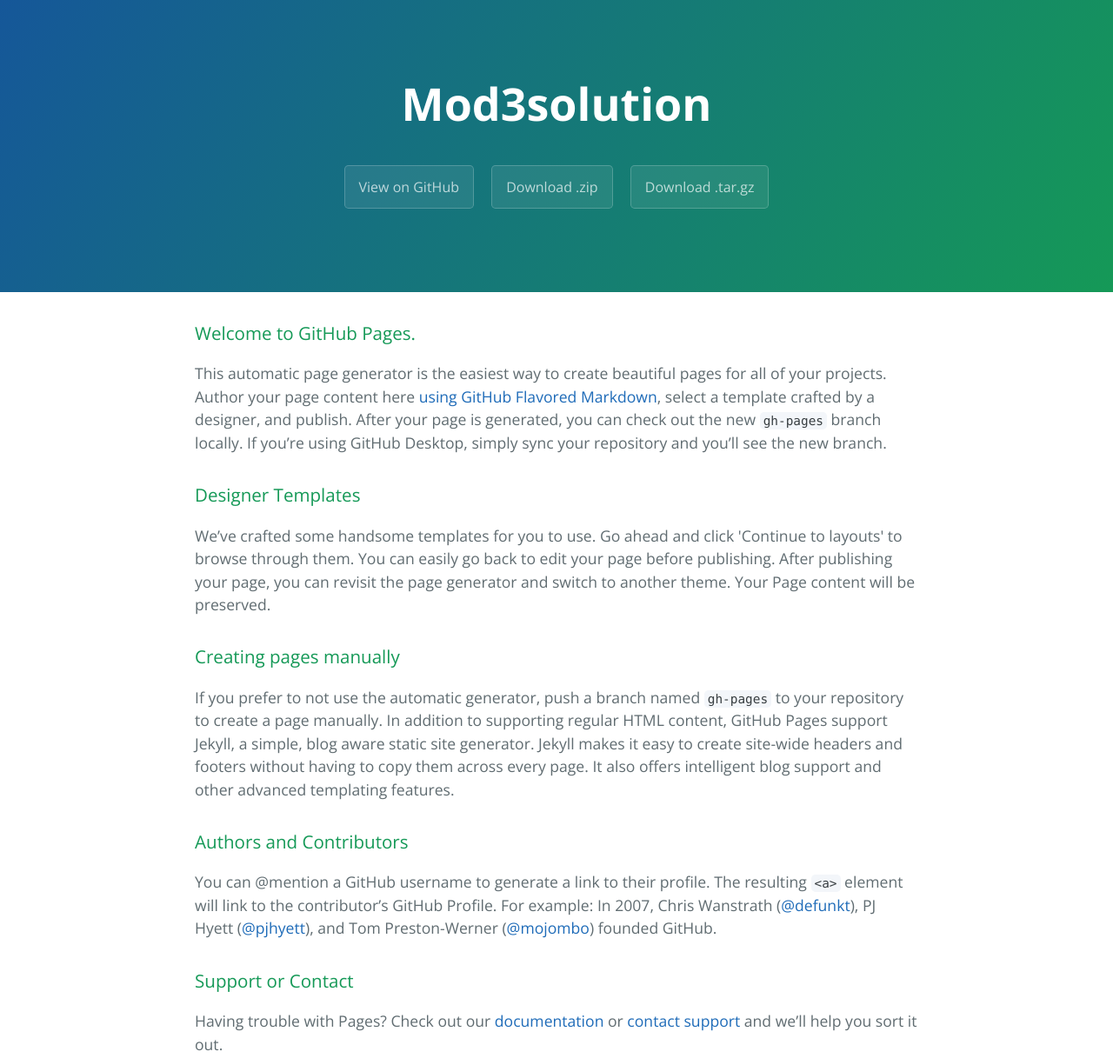
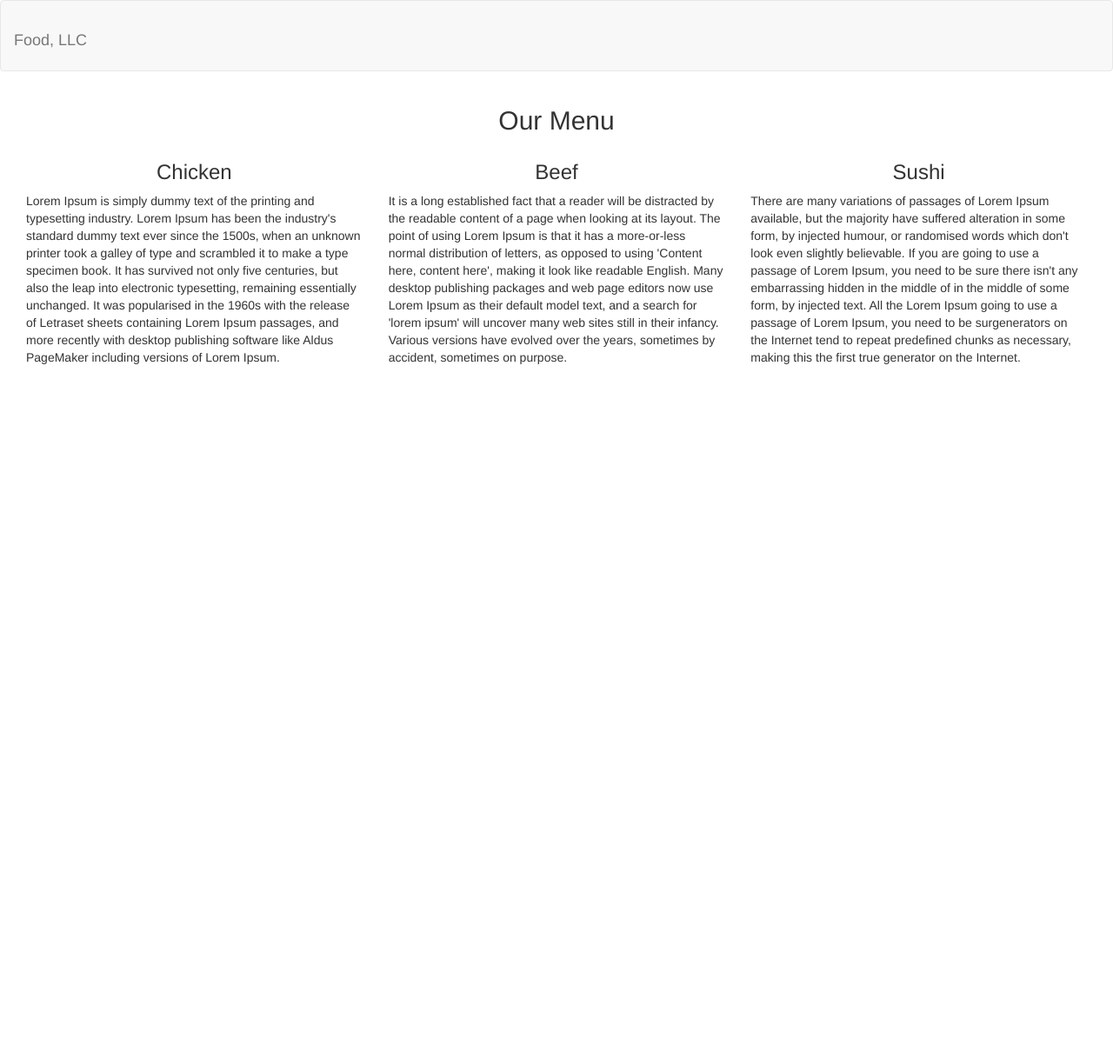
Before and after one commit to JaskiSasan/mod3solution, a plain HTML site: page index.html in a window 1280 px wide. Shown: the top 1217 px of the page at 87% size. After the commit the page ends 800 px from the top, so only its background shows below. Drawn offline with nearby package versions, Linux system fonts and the light colour scheme.

Commit message:
Update index.html

```diff
--- a/index.html
+++ b/index.html
@@ -1,57 +1,57 @@
 <!DOCTYPE html>
-<html lang="en-us">
-  <head>
-    <meta charset="UTF-8">
-    <title>Mod3solution by JaskiSasan</title>
-    <meta name="viewport" content="width=device-width, initial-scale=1">
-    <link rel="stylesheet" type="text/css" href="stylesheets/normalize.css" media="screen">
-    <link href='https://fonts.googleapis.com/css?family=Open+Sans:400,700' rel='stylesheet' type='text/css'>
-    <link rel="stylesheet" type="text/css" href="stylesheets/stylesheet.css" media="screen">
-    <link rel="stylesheet" type="text/css" href="stylesheets/github-light.css" media="screen">
-  </head>
-  <body>
-    <section class="page-header">
-      <h1 class="project-name">Mod3solution</h1>
-      <h2 class="project-tagline"></h2>
-      <a href="https://github.com/JaskiSasan/mod3solution" class="btn">View on GitHub</a>
-      <a href="https://github.com/JaskiSasan/mod3solution/zipball/master" class="btn">Download .zip</a>
-      <a href="https://github.com/JaskiSasan/mod3solution/tarball/master" class="btn">Download .tar.gz</a>
+<html>
+<head>
+  <meta charset="UTF-8" />
+  <meta http-equiv="X-UA-Compatible" content="IE=edge" />
+  <meta name="viewport" content="width=device-width, initial-scale=1">
+  <title>Coursera-Module3</title>
+  <link rel="stylesheet" href="css/bootstrap.css" />
+  <link rel="stylesheet" type="text/css" href="css/styles.css" />
+
+</head>
+<body>
+
+  <header>
+    <nav id="header-nav" class="navbar navbar-default">
+      <div class="navbar-header">
+        <h1 class="navbar-brand text-left">Food, LLC</h1>
+        <button type="button" class="navbar-toggle collapsed visible-xs" data-toggle="collapse" data-target="#collapsable-nav" aria-expanded="false">
+              <span class="sr-only">Toggle navigation</span>
+              <span class="icon-bar"></span>
+              <span class="icon-bar"></span>
+              <span class="icon-bar"></span>
+            </button>
+      </div>
+      <div id="collapsable-nav" class="collapse navbar-collapse visible-xs">
+        <ul id="nav-list" class="nav navbar-nav visible-xs">
+          <li class="text-center"><a href="#">Chicken</a></li>
+          <li class="text-center"><a href="#">Beef</a></li>
+          <li class="text-center"><a href="#">Sushi</a></li>
+        </ul>
+      </div>
+    </nav>
+  </header>
+
+  <div class="container-fluid">
+    <h2 class="text-center">Our Menu</h2>
+    <section class=".col-lg-4 col-md-4 col-sm-6 col-xs-12">
+      <h3 class="text-center">Chicken</h3>
+      <p>Lorem Ipsum is simply dummy text of the printing and typesetting industry. Lorem Ipsum has been the industry's standard dummy text ever since the 1500s, when an unknown printer took a galley of type and scrambled it to make a type specimen book. It has survived not only five centuries, but also the leap into electronic typesetting, remaining essentially unchanged. It was popularised in the 1960s with the release of Letraset sheets containing Lorem Ipsum passages, and more recently with desktop publishing software like Aldus PageMaker including versions of Lorem Ipsum.</p>
+      </section>
+    <section class=".col-lg-4 col-md-4 col-sm-6 col-xs-12">
+      <h3 class="text-center">Beef</h3>
+      <p>It is a long established fact that a reader will be distracted by the readable content of a page when looking at its layout. The point of using Lorem Ipsum is that it has a more-or-less normal distribution of letters, as opposed to using 'Content here, content here', making it look like readable English. Many desktop publishing packages and web page editors now use Lorem Ipsum as their default model text, and a search for 'lorem ipsum' will uncover many web sites still in their infancy. Various versions have evolved over the years, sometimes by accident, sometimes on purpose.</p>
     </section>
 
-    <section class="main-content">
-      <h3>
-<a id="welcome-to-github-pages" class="anchor" href="#welcome-to-github-pages" aria-hidden="true"><span aria-hidden="true" class="octicon octicon-link"></span></a>Welcome to GitHub Pages.</h3>
+    <section class=".col-lg-4 col-md-4 col-sm-12 col-xs-12">
+      <h3 class="text-center">Sushi</h3>
+      <p>There are many variations of passages of Lorem Ipsum available, but the majority have suffered alteration in some form, by injected humour, or randomised words which don't look even slightly believable. If you are going to use a passage of Lorem Ipsum, you need to be sure there isn't any embarrassing hidden in the middle of in the middle of some form, by injected text. All the Lorem Ipsum going to use a passage of Lorem Ipsum, you need to be surgenerators on the Internet tend to repeat predefined chunks as necessary, making this the first true generator on the Internet.</p>
+    </section>
+  </div>
 
-<p>This automatic page generator is the easiest way to create beautiful pages for all of your projects. Author your page content here <a href="https://guides.github.com/features/mastering-markdown/">using GitHub Flavored Markdown</a>, select a template crafted by a designer, and publish. After your page is generated, you can check out the new <code>gh-pages</code> branch locally. If you’re using GitHub Desktop, simply sync your repository and you’ll see the new branch.</p>
-
-<h3>
-<a id="designer-templates" class="anchor" href="#designer-templates" aria-hidden="true"><span aria-hidden="true" class="octicon octicon-link"></span></a>Designer Templates</h3>
-
-<p>We’ve crafted some handsome templates for you to use. Go ahead and click 'Continue to layouts' to browse through them. You can easily go back to edit your page before publishing. After publishing your page, you can revisit the page generator and switch to another theme. Your Page content will be preserved.</p>
-
-<h3>
-<a id="creating-pages-manually" class="anchor" href="#creating-pages-manually" aria-hidden="true"><span aria-hidden="true" class="octicon octicon-link"></span></a>Creating pages manually</h3>
-
-<p>If you prefer to not use the automatic generator, push a branch named <code>gh-pages</code> to your repository to create a page manually. In addition to supporting regular HTML content, GitHub Pages support Jekyll, a simple, blog aware static site generator. Jekyll makes it easy to create site-wide headers and footers without having to copy them across every page. It also offers intelligent blog support and other advanced templating features.</p>
-
-<h3>
-<a id="authors-and-contributors" class="anchor" href="#authors-and-contributors" aria-hidden="true"><span aria-hidden="true" class="octicon octicon-link"></span></a>Authors and Contributors</h3>
-
-<p>You can @mention a GitHub username to generate a link to their profile. The resulting <code>&lt;a&gt;</code> element will link to the contributor’s GitHub Profile. For example: In 2007, Chris Wanstrath (<a href="https://github.com/defunkt" class="user-mention">@defunkt</a>), PJ Hyett (<a href="https://github.com/pjhyett" class="user-mention">@pjhyett</a>), and Tom Preston-Werner (<a href="https://github.com/mojombo" class="user-mention">@mojombo</a>) founded GitHub.</p>
-
-<h3>
-<a id="support-or-contact" class="anchor" href="#support-or-contact" aria-hidden="true"><span aria-hidden="true" class="octicon octicon-link"></span></a>Support or Contact</h3>
-
-<p>Having trouble with Pages? Check out our <a href="https://help.github.com/pages">documentation</a> or <a href="https://github.com/contact">contact support</a> and we’ll help you sort it out.</p>
-
-      <footer class="site-footer">
-        <span class="site-footer-owner"><a href="https://github.com/JaskiSasan/mod3solution">Mod3solution</a> is maintained by <a href="https://github.com/JaskiSasan">JaskiSasan</a>.</span>
-
-        <span class="site-footer-credits">This page was generated by <a href="https://pages.github.com">GitHub Pages</a> using the <a href="https://github.com/jasonlong/cayman-theme">Cayman theme</a> by <a href="https://twitter.com/jasonlong">Jason Long</a>.</span>
-      </footer>
-
-    </section>
-
-
-  </body>
+  <!-- jQuery (Bootstrap JS plugins depend on it) -->
+  <script src="js/jquery-2.1.4.min.js"></script>
+  <script src="js/bootstrap.min.js"></script>
+  <script src="js/script.js"></script>
+</body>
 </html>
```
